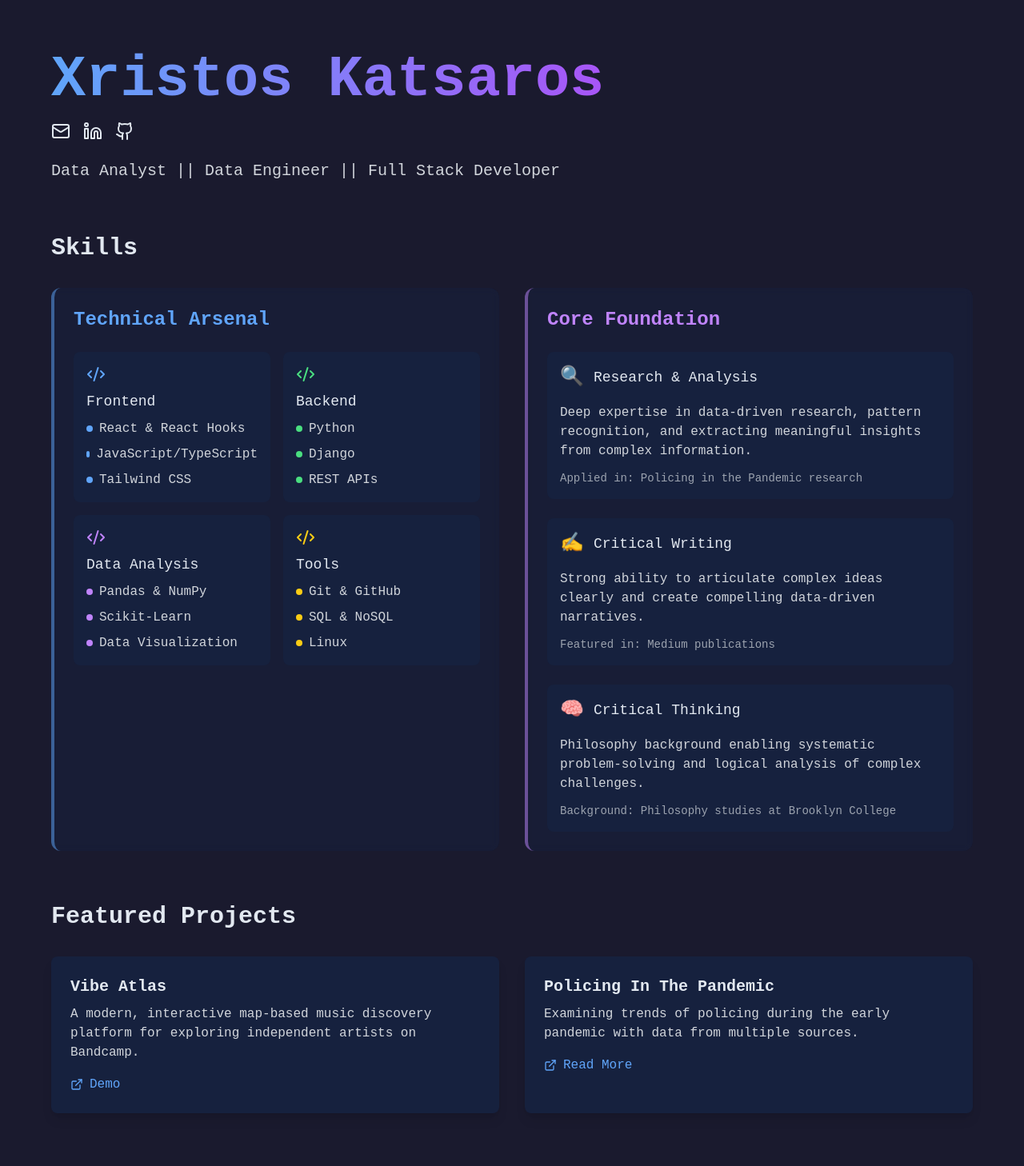
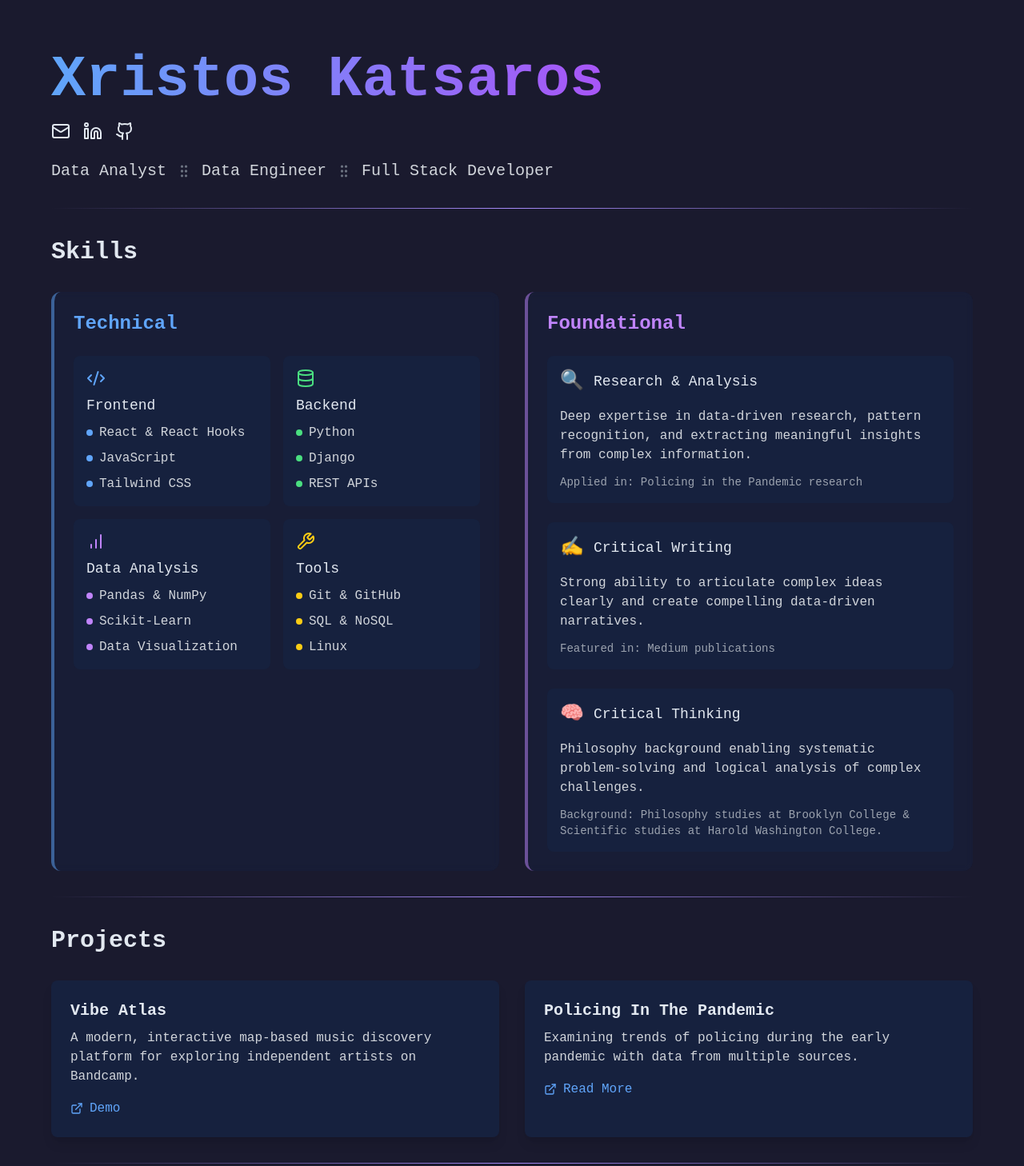
Before and after one commit to xxristoskk/xxristoskk.github.io, a React (Vite) app: page / in a window 1280 px wide. Shown: the top 1458 px of the page at 80% size. Built offline with nearby package versions, Linux system fonts and the light colour scheme; a web font is replaced by a local one.

Commit message:
added animations

```diff
--- a/src/App.jsx
+++ b/src/App.jsx
@@ -1,5 +1,6 @@
 import { motion } from 'framer-motion';
-import { Github, Linkedin, Mail, ExternalLink, Code2, Briefcase, GraduationCap } from 'lucide-react';
+import { Github, Linkedin, Mail, ExternalLink, Code2, Briefcase, GraduationCap, Database, BarChart, Wrench, GripVertical } from 'lucide-react';
+import AnimatedSeparator from './components/AnimatedSeparator';
 
 function App() {
   return (
@@ -8,8 +9,8 @@ function App() {
       <motion.section
         initial={{ opacity: 0, y: 20 }}
         animate={{ opacity: 1, y: 0 }}
-        transition={{ duration: 0.5 }}
-        className="mb-16"
+        transition={{ duration: 1 }}
+        className="mb-8"
       >
         <h1 className="text-5xl md:text-7xl font-bold mb-4">
           <span className="gradient-text">Xristos Katsaros</span>
@@ -19,21 +20,29 @@ function App() {
           <a href="https://www.linkedin.com/in/xristos-katsaros/" className="text-text hover:text-blue-400"><Linkedin size={24} /></a>
           <a href="https://github.com/xxristoskk" className="text-text hover:text-blue-400"><Github size={24} /></a>
         </div>
-        <p className="text-xl text-gray-300">Data Analyst || Data Engineer || Full Stack Developer</p>
+        <p className="text-xl text-gray-300 flex items-center gap-3 mb-1">
+          <span>Data Analyst</span>
+          <GripVertical size={20} className="text-gray-500" />
+          <span>Data Engineer</span>
+          <GripVertical size={20} className="text-gray-500" />
+          <span>Full Stack Developer</span>
+        </p>
       </motion.section>
 
+      <AnimatedSeparator />
+
       {/* Skills Section */}
-      <section className="mb-16">
+      <section className="mb-8">
         <h2 className="section-title">Skills</h2>
         <div className="grid grid-cols-1 lg:grid-cols-2 gap-8">
           {/* Technical Skills Panel */}
           <motion.div
             initial={{ opacity: 0, x: -20 }}
             animate={{ opacity: 1, x: 0 }}
-            transition={{ duration: 0.5 }}
+            transition={{ duration: 1 }}
             className="skills-panel technical-panel"
           >
-            <h3 className="text-2xl font-semibold mb-6 text-blue-400">Technical Arsenal</h3>
+            <h3 className="text-2xl font-semibold mb-6 text-blue-400">Technical</h3>
             <div className="grid grid-cols-2 gap-4">
               <div className="skill-card technical">
                 <Code2 className="text-blue-400 mb-2" size={24} />
@@ -45,7 +54,7 @@ function App() {
                   </li>
                   <li className="flex items-center gap-2">
                     <span className="w-2 h-2 bg-blue-400 rounded-full"></span>
-                    JavaScript/TypeScript
+                    JavaScript
                   </li>
                   <li className="flex items-center gap-2">
                     <span className="w-2 h-2 bg-blue-400 rounded-full"></span>
@@ -55,7 +64,7 @@ function App() {
               </div>
 
               <div className="skill-card technical">
-                <Code2 className="text-green-400 mb-2" size={24} />
+                <Database className="text-green-400 mb-2" size={24} />
                 <h4 className="text-lg font-medium mb-2">Backend</h4>
                 <ul className="space-y-2 text-gray-300">
                   <li className="flex items-center gap-2">
@@ -74,7 +83,7 @@ function App() {
               </div>
 
               <div className="skill-card technical">
-                <Code2 className="text-purple-400 mb-2" size={24} />
+                <BarChart className="text-purple-400 mb-2" size={24} />
                 <h4 className="text-lg font-medium mb-2">Data Analysis</h4>
                 <ul className="space-y-2 text-gray-300">
                   <li className="flex items-center gap-2">
@@ -93,7 +102,7 @@ function App() {
               </div>
 
               <div className="skill-card technical">
-                <Code2 className="text-yellow-400 mb-2" size={24} />
+                <Wrench className="text-yellow-400 mb-2" size={24} />
                 <h4 className="text-lg font-medium mb-2">Tools</h4>
                 <ul className="space-y-2 text-gray-300">
                   <li className="flex items-center gap-2">
@@ -117,10 +126,10 @@ function App() {
           <motion.div
             initial={{ opacity: 0, x: 20 }}
             animate={{ opacity: 1, x: 0 }}
-            transition={{ duration: 0.5 }}
+            transition={{ duration: 1 }}
             className="skills-panel core-panel"
           >
-            <h3 className="text-2xl font-semibold mb-6 text-purple-400">Core Foundation</h3>
+            <h3 className="text-2xl font-semibold mb-6 text-purple-400">Foundational</h3>
             <div className="space-y-6">
               <div className="skill-card core">
                 <div className="flex items-center gap-3 mb-4">
@@ -157,7 +166,7 @@ function App() {
                   Philosophy background enabling systematic problem-solving and logical analysis of complex challenges.
                 </p>
                 <div className="mt-3 text-sm text-gray-400">
-                  Background: Philosophy studies at Brooklyn College
+                  Background: Philosophy studies at Brooklyn College & Scientific studies at Harold Washington College.
                 </div>
               </div>
             </div>
@@ -165,9 +174,11 @@ function App() {
         </div>
       </section>
 
+      <AnimatedSeparator />
+
       {/* Projects Section */}
-      <section className="mb-16">
-        <h2 className="section-title">Featured Projects</h2>
+      <section className="mb-8">
+        <h2 className="section-title">Projects</h2>
         <div className="grid grid-cols-1 md:grid-cols-2 gap-8">
           <div className="card">
             <h3 className="text-xl font-semibold mb-2">Vibe Atlas</h3>
@@ -190,8 +201,10 @@ function App() {
         </div>
       </section>
 
+      <AnimatedSeparator />
+
       {/* Experience Section */}
-      <section className="mb-16">
+      <section className="mb-8">
         <h2 className="section-title">Experience</h2>
         <div className="space-y-8">
           <div className="card">
@@ -224,6 +237,7 @@ function App() {
           </div>
         </div>
       </section>
+      <AnimatedSeparator />
 
       {/* Education Section */}
       <section>
--- /dev/null
+++ b/src/components/AnimatedSeparator.jsx
@@ -0,0 +1,27 @@
+import { motion, useScroll, useTransform } from 'framer-motion';
+
+const AnimatedSeparator = () => {
+  const { scrollYProgress } = useScroll();
+  const gradientProgress = useTransform(scrollYProgress, [0, 0.3], [0, 100]);
+
+  return (
+    <motion.div
+      className="w-full h-[1px] mb-9 relative"
+      style={{
+        background: useTransform(
+          gradientProgress,
+          (value) => `linear-gradient(90deg,
+            rgba(96, 165, 250, ${1 - value/100}) 0%,
+            rgba(167, 139, 250, ${value/100}) 50%,
+            rgba(236, 72, 153, ${1 - value/100}) 100%
+          )`
+        )
+      }}
+      initial={{ scaleX: 0 }}
+      animate={{ scaleX: 1 }}
+      transition={{ duration: 1, ease: "easeOut" }}
+    />
+  );
+};
+
+export default AnimatedSeparator;
```
